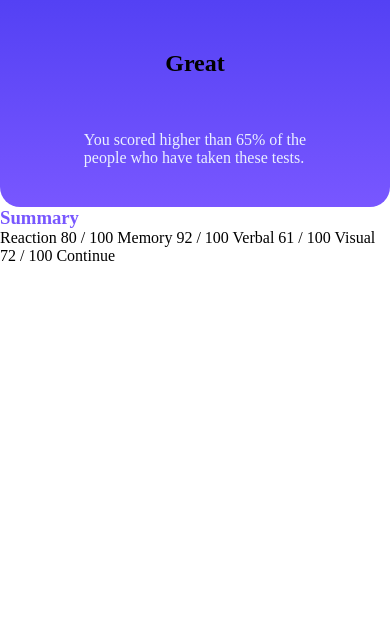
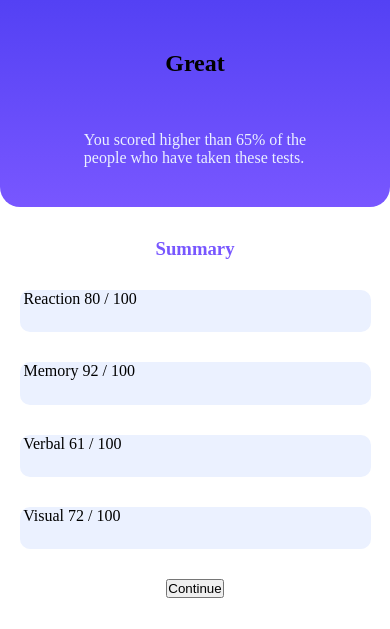
Before and after one commit to deepamaria/FrontendMentor_Challenge, a plain HTML site: page index.html in a window 390 px wide. Shown: the part 215-844 px from the top of the page. Drawn offline with Linux system fonts and the light colour scheme.

Commit message:
created html sections of the second part of mobile

```diff
--- a/index.html
+++ b/index.html
@@ -24,20 +24,34 @@
 
         <h3>Summary</h3>
 
-
+       <div class="btn btn1">
+        <img src="" alt="">
         Reaction
         80 / 100
+       </div>
 
+       <div class="btn btn2">
+        <img src="" alt="">
         Memory
         92 / 100
+       </div>
 
+       <div class="btn btn3">
+        <img src="" alt="">
         Verbal
         61 / 100
+       </div>
 
+       <div class="btn btn4">
+        <img src="" alt="">
         Visual
         72 / 100
+       </div>
 
-        Continue
+       <div>
+        <button class="blue_btn">Continue</button>
+       </div>
+
 
     </div>
 
--- a/style.css
+++ b/style.css
@@ -44,7 +44,7 @@ body {
     justify-content: space-between;
     align-items: center;
 
-padding: 40px;
+    padding: 40px;
     border-radius: 20px;
 
 }
@@ -67,12 +67,26 @@ padding: 40px;
     width: 100%;
     background-color: var(--White);
 
-
+    display: flex;
+    flex-direction: column;
+    gap: 30px;
+    justify-content: center;
+    align-items: center;
 }
 
 .whiteDiv h3 {
     color: var(--Light_slate_blue_background);
 }
+
+.btn {
+    height: 10%;
+    width: 90%;
+    background-color: var(--Pale_blue);
+
+    border-radius: 10px;
+
+}
+
 /* # Front-end Style Guide
 
 ## Layout
```
